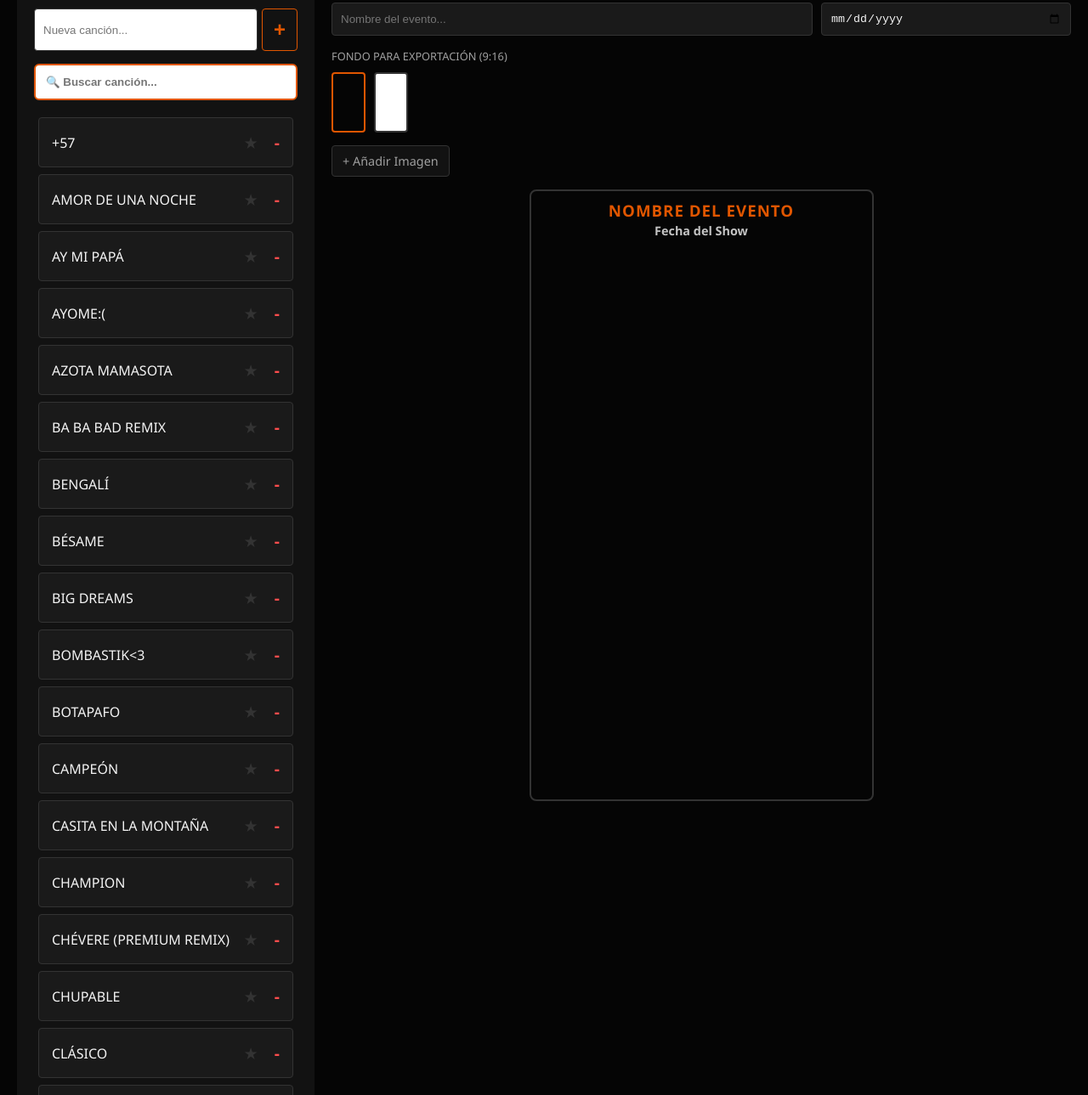
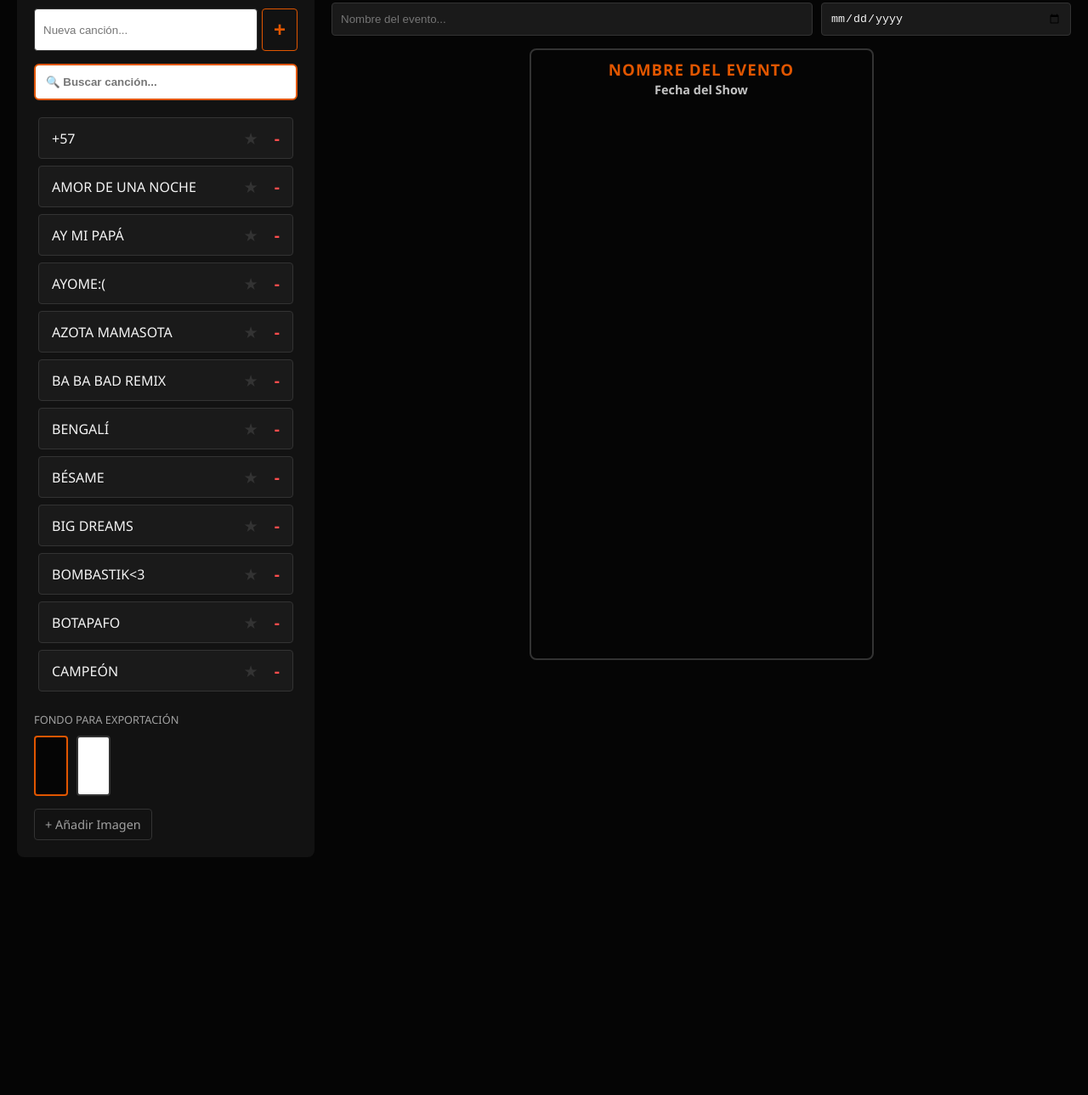
Before and after one commit to michaeldavidbc/Setlist-Studio, a plain HTML site: page index.html in a window 1280 px wide. Shown: the part 143-1432 px from the top of the page at 85% size. After the commit the page ends 1172 px from the top, so only its background shows below. Drawn offline with nearby package versions, Linux system fonts and the light colour scheme.

Commit message:
v1 funcional

```diff
--- a/estilos.css
+++ b/estilos.css
@@ -83,10 +83,15 @@ header h1 {
 /* Contenedor que hará scroll */
 .contenedor-drag {
     flex: 1;
-    overflow-y: auto;
     padding-right: 5px;
     padding-left: 5px;
     direction: rtl;
+}
+
+.contenedor-drag#canciones {
+    overflow-y: auto;
+    /* Limita la altura de la lista de canciones del catálogo para que no sea excesivamente larga en pantallas altas. */
+    max-height: 680px; /* Altura fija para mostrar ~14 canciones antes de hacer scroll */
 }
 
 .item-cancion {
@@ -94,7 +99,7 @@ header h1 {
     justify-content: space-between;
     align-items: center;
     background: #1a1a1a;
-    padding: 15px;
+    padding: 10px 15px; /* Reducido para que quepan más elementos en la vista */
     margin-bottom: 8px;
     border-radius: 4px;
     cursor: grab;
@@ -221,7 +226,8 @@ header h1 {
     margin-bottom: 10px;
 }
 .controles-fondo {
-    margin-bottom: 15px;
+    /* Movido al panel izquierdo, debajo de la lista de canciones */
+    margin-top: 20px;
 }
 
 .galeria-fondos-horizontal {
@@ -284,6 +290,7 @@ header h1 {
     cursor: pointer;
     font-size: 0.9rem;
     transition: background-color 0.2s, color 0.2s;
+    text-align: center;
 }
 
 .btn-subir:hover {
@@ -339,17 +346,17 @@ header h1 {
     border: 2px solid var(--gris-borde);
     border-radius: 8px;
     padding: 10px 20px 20px;
-    overflow-y: auto;
+    overflow: hidden; /* Evita que el lienzo tenga scroll, el scroll es interno */
     direction: rtl;
     display: flex; /* Añadido para que el contenedor de canciones se expanda */
     flex-direction: column; /* Organiza los hijos verticalmente */
-    margin: 0 auto; /* Centrar el lienzo en el panel */
     background-size: cover;
     background-position: center;
     transition: background 0.3s ease;
     width: 100%; /* Ocupar el ancho disponible del panel */
-    max-width: 405px; /* Limitar para que no sea demasiado grande en pantallas anchas */
+    max-width: 405px; /* Limitar para que no sea demasiado grande */
     aspect-ratio: 9 / 16; /* Forzar la proporción 9:16 para un preview realista */
+    margin: 0 auto; /* Centrar el lienzo en el panel */
 }
 
 /* --- Display de Info dentro del Lienzo --- */
--- a/index.html
+++ b/index.html
@@ -31,6 +31,16 @@
           class="input-busqueda"
         />
         <div id="canciones" class="contenedor-drag"></div>
+
+        <!-- Sección de Fondos movida al panel izquierdo -->
+        <div class="controles-fondo">
+          <p class="subtitulo-controles">Fondo para Exportación</p>
+          <div id="galeria-fondos" class="galeria-fondos-horizontal">
+            <!-- Las miniaturas de los fondos se generarán aquí -->
+          </div>
+          <label for="subir-fondo" class="btn-subir"> + Añadir Imagen </label>
+          <input type="file" id="subir-fondo" accept="image/*" hidden />
+        </div>
       </section>
 
       <section class="panel-setlist">
@@ -54,14 +64,6 @@
           <input type="date" id="fecha-show" class="input-fecha" />
         </div>
 
-        <div class="controles-fondo">
-          <p class="subtitulo-controles">Fondo para Exportación (9:16)</p>
-          <div id="galeria-fondos" class="galeria-fondos-horizontal">
-            <!-- Las miniaturas de los fondos se generarán aquí -->
-          </div>
-          <label for="subir-fondo" class="btn-subir"> + Añadir Imagen </label>
-          <input type="file" id="subir-fondo" accept="image/*" hidden />
-        </div>
         <div id="canvas-setlist" class="lienzo-oscuro">
           <div id="display-info" class="display-info-estilo">
             <h3 id="titulo-evento">Nombre del Evento</h3>
```
